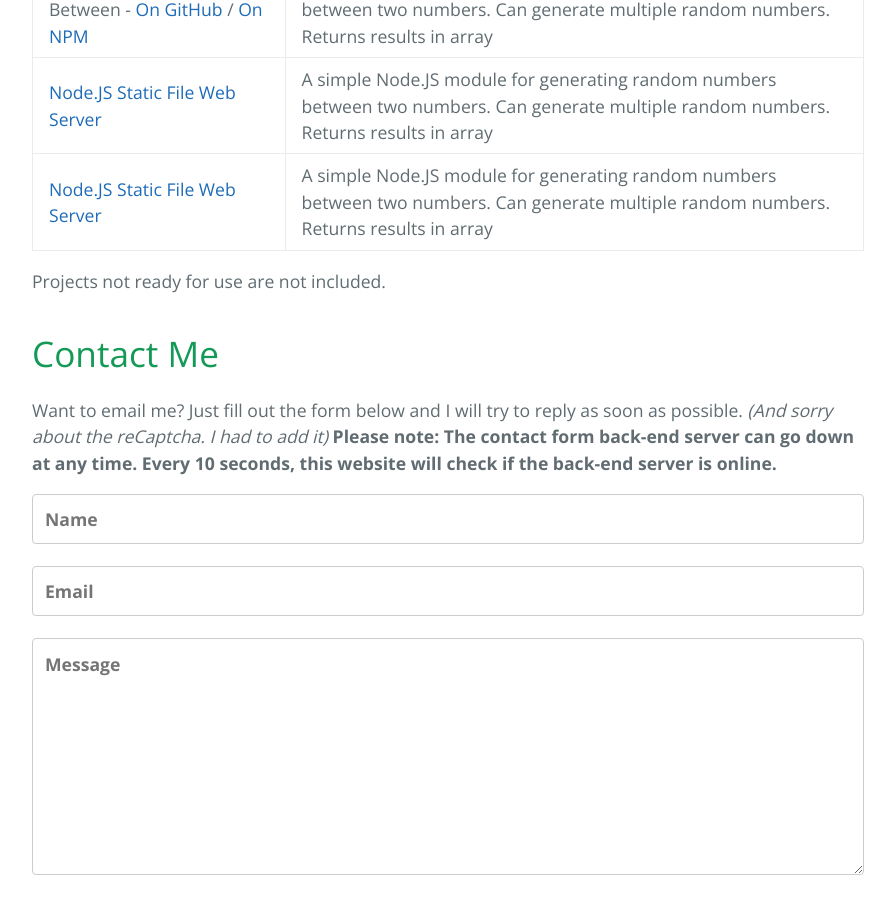
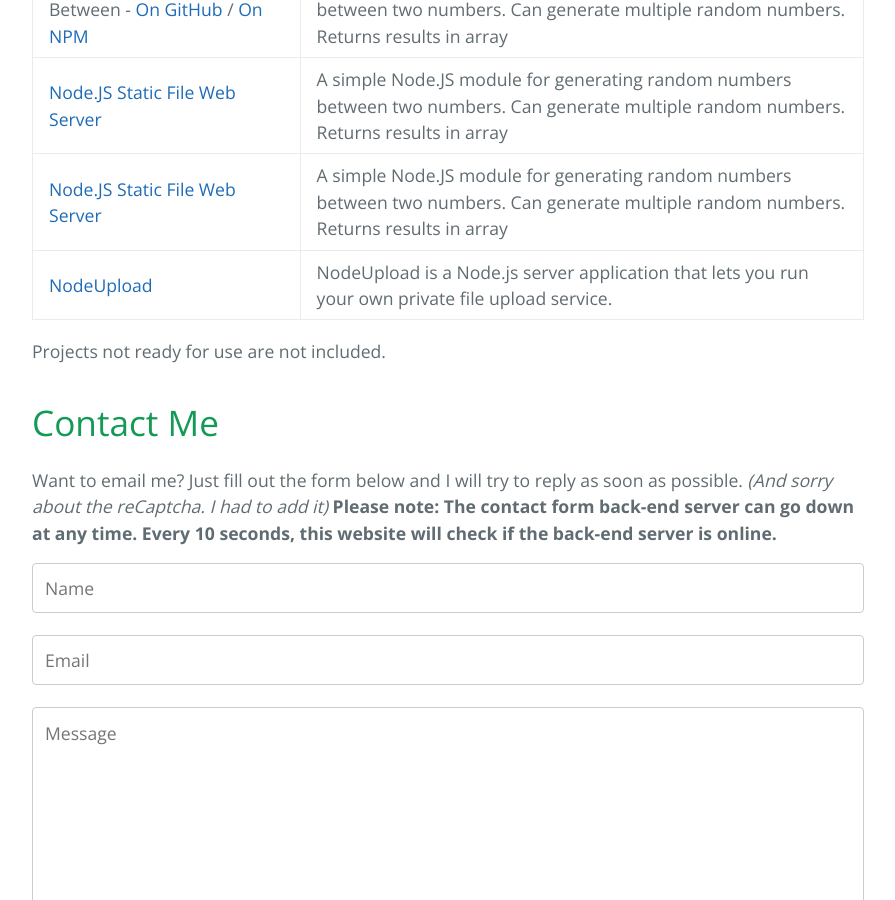
Before and after one commit to TrueWinter/website, a Jekyll site: the page built from index.html, in a window 1280 px wide and 900 px high, scrolled down 1038 px. Shown: the whole window, without its empty margins (192-1087 px from the left). Built offline with Jekyll 4.4.1, drawn with Linux system fonts in a browser that asks for light colours; nearby versions of some CDN libraries; the list of posts is cut into pages by our own code.

Commit message:
Updated site

```diff
--- a/index.html
+++ b/index.html
@@ -21,7 +21,7 @@ title: {{ site.name }}
       <td>A <a href="https://discordapp.com" target="_blank">Discord (Chat app for gamers)</a> bot with moderation features. My first open source project.</td>
       </tr>
       <tr>
-      <td><a href="https://github.com/NdT3Development/nodejswebserverproxy" target="_blank">Node.JS Web Server Proxy</td>
+      <td><a href="https://github.com/NdT3Development/nodejswebserverproxy" target="_blank">Node.JS Web Server Proxy</a></td>
       <td>This is just simple code to give people an idea for how to run a web server with multiple domains using a proxy made with Node.JS. Not intended for production</td>
       </tr>
       <tr>
@@ -35,6 +35,10 @@ title: {{ site.name }}
       <tr>
       <td><a href="https://github.com/NdT3Development/nodejswebserver" target="_blank">Node.JS Static File Web Server</a></td>
       <td>A simple Node.JS module for generating random numbers between two numbers. Can generate multiple random numbers. Returns results in array</td>
+      </tr>
+      <tr>
+      <td><a href="https://github.com/NdT3Development/nodeupload" target="_blank">NodeUpload</a></td>
+      <td>NodeUpload is a Node.js server application that lets you run your own private file upload service.</td>
       </tr>
       </tbody>
       </table>
```
Also changed, not shown: other parts of index.html (+2 -2 lines), 1 other file.
